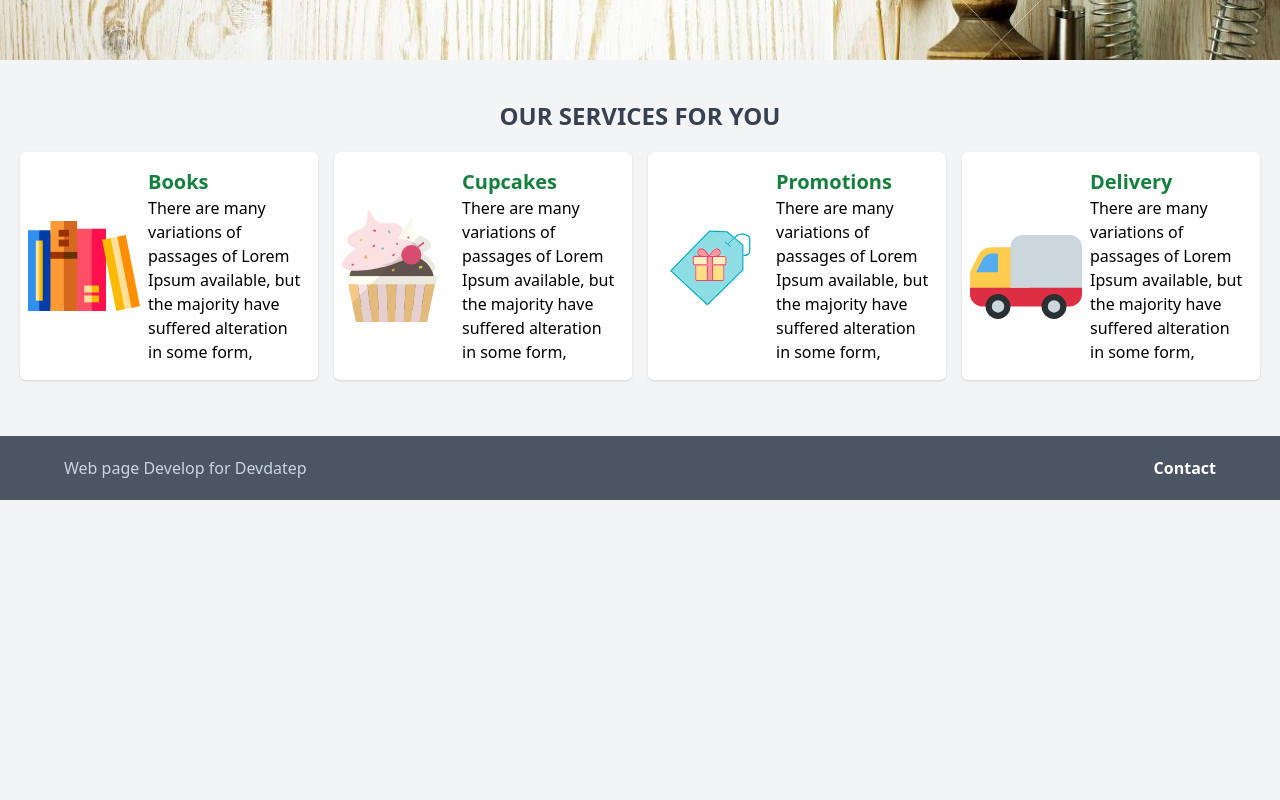
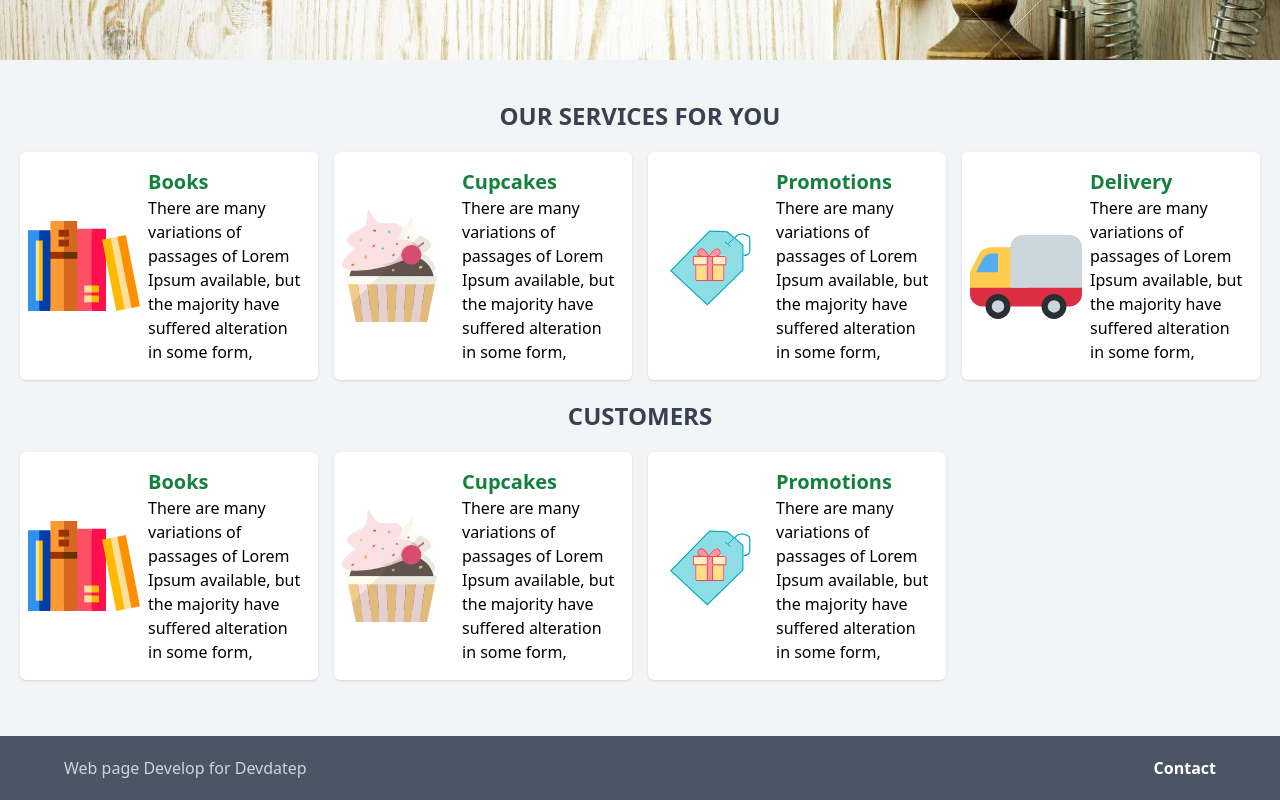
Before and after one commit to Wiilliam-ai/cup-kapes-devdatep, a React (Create React App) app: page / in a window 1280 px wide. Shown: the part 480-1280 px from the top of the page. Before the commit the page ends 980 px from the top, so only its background shows below. Built offline with nearby package versions, Linux system fonts and the light colour scheme; the HTML template or start-up script is replaced by a standard one.

Commit message:
commit save for web includes news section in home for branch main

```diff
--- a/src/pages/HomePage.js
+++ b/src/pages/HomePage.js
@@ -17,6 +17,13 @@ const HomePage = () => {
           <Service img={cardSubSvg} title="Promotions" description="There are many variations of passages of Lorem Ipsum available, but the majority have suffered alteration in some form," />
           <Service img={deliverySvg} title="Delivery" description="There are many variations of passages of Lorem Ipsum available, but the majority have suffered alteration in some form," />
         </Containers>
+
+        <Containers title="Customers">
+          <Service img={bookSvg} title="Books" description="There are many variations of passages of Lorem Ipsum available, but the majority have suffered alteration in some form," />
+          <Service img={cupcakeSvg} title="Cupcakes" description="There are many variations of passages of Lorem Ipsum available, but the majority have suffered alteration in some form," />
+          <Service img={cardSubSvg} title="Promotions" description="There are many variations of passages of Lorem Ipsum available, but the majority have suffered alteration in some form," />
+        </Containers>
+
         </main>
     </>
   )
```
